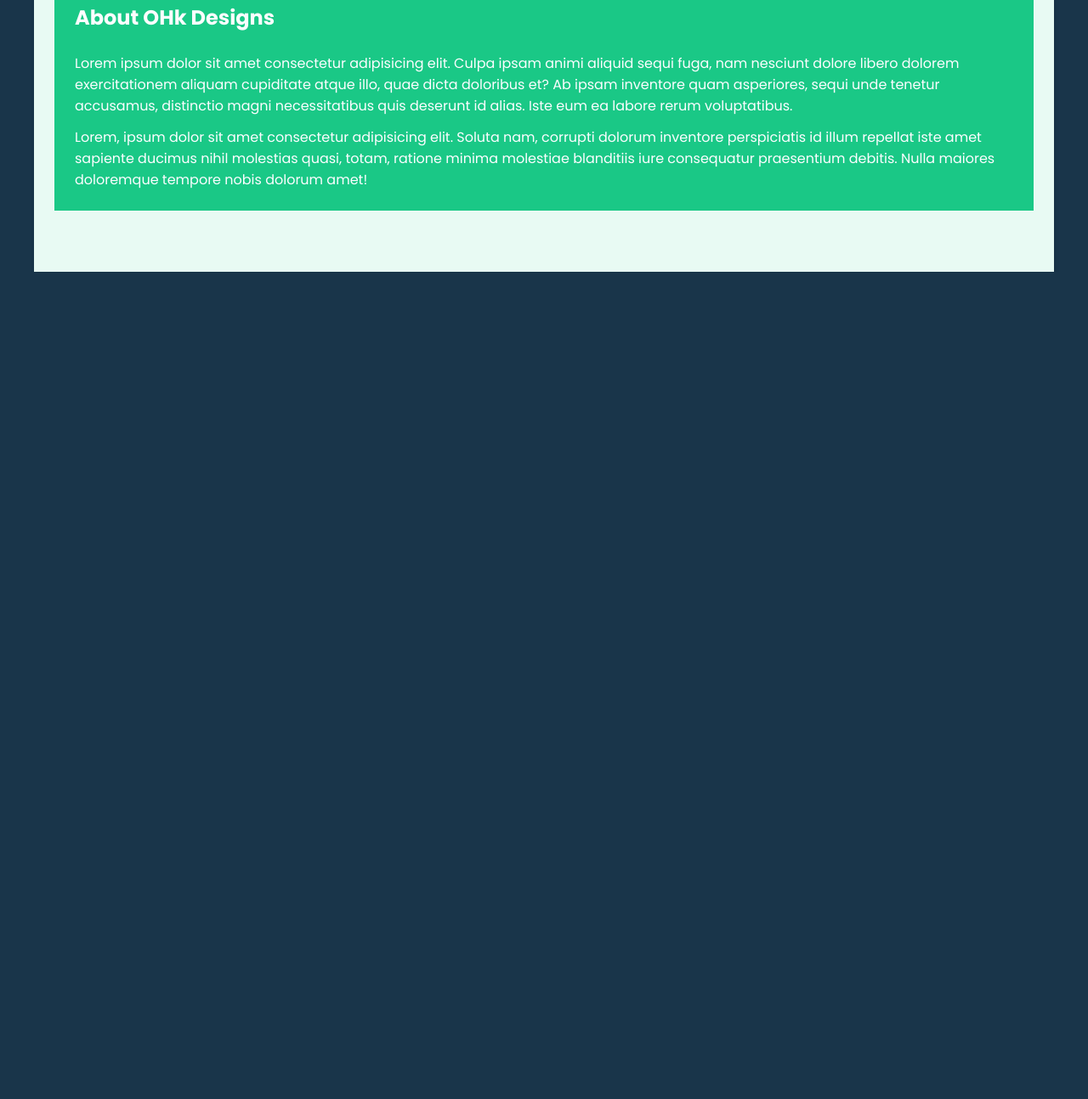
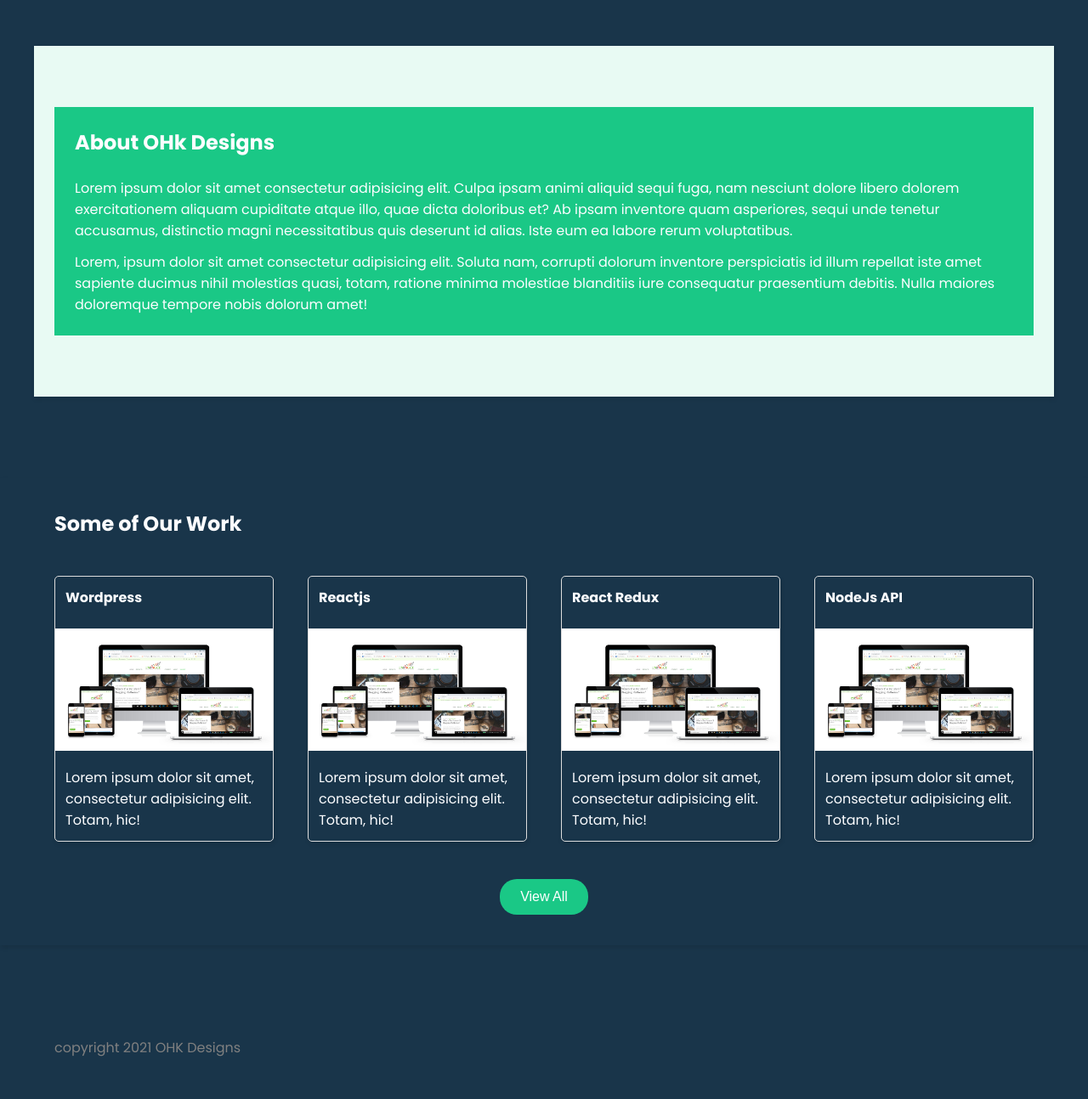
Before and after one commit to haluskua/Sass-Library, a website: page homepage.html in a window 1280 px wide. Shown: the part 768-2062 px from the top of the page at 85% size. Before the commit the page ends 1088 px from the top, so only its background shows below. Drawn offline with Linux system fonts and the light colour scheme.

Commit message:
using the css library and adding homepage.html sections including footer

```diff
--- a/homepage.html
+++ b/homepage.html
@@ -14,8 +14,8 @@
         <h1 class="site-title">Ompas CSS</h1>
         <ul class="display-f">
           <li class="ml-1 text-hover-secondary">
-            <a href="#work">Our Work</a>
-            <a href="#about">Our Work</a>
+            <a href="#work" class="pr-2 text-hover-orange-light-8">Our Work</a>
+            <a href="#about" class="pl-2 text-hover-orange-light-8">About</a>
           </li>
         </ul>
       </div>
@@ -26,11 +26,13 @@
       <div class="row justify-center">
         <div class="col-12-xs col-5-md">
           <h2>
-            <div class="font-xxl">Black-Belt</div>
-            <div class="font-xxl text-secondary">Your Website</div>
+            <div class="font-xxl text-white">Sassy CSS Library</div>
+            <div class="font-xxl text-secondary">Creating Logic in code</div>
           </h2>
           <p class="text-gray mt-2 mb-3">
-            Lorem ipsum dolor sit amet consectetur adipisicing elit.
+            I appreciate the basic structure and knowledge behind creating my
+            very own 'CSS Library' with sass. I have also used Gulp as my task
+            runner to preprocess my css file ready for deployment.
           </p>
           <a
             href="#work"
@@ -39,7 +41,7 @@
           >
         </div>
         <div class="col-12-xs col-5-md">
-          <img src="/img/laptop.svg" alt="" />
+          <img src="/img/charity.jpg" alt="" />
         </div>
       </div>
     </div>
@@ -65,5 +67,62 @@
         </p>
       </div>
     </section>
+
+    <!-- work section -->
+    <section id="work" class="mt-5">
+      <div class="container">
+        <h2 class="mb-2">Some of Our Work</h2>
+        <div class="row gap-2">
+          <div class="col-12-xs col-6-md col-3-lg">
+            <div class="card p-0">
+              <h3 class="card-title m-1">Wordpress</h3>
+              <img src="/img/charity.jpg" alt="" />
+              <p class="m-1">
+                Lorem ipsum dolor sit amet, consectetur adipisicing elit. Totam,
+                hic!
+              </p>
+            </div>
+          </div>
+          <div class="col-12-xs col-6-md col-3-lg">
+            <div class="card p-0">
+              <h3 class="card-title m-1">Reactjs</h3>
+              <img src="/img/charity.jpg" alt="" />
+              <p class="m-1">
+                Lorem ipsum dolor sit amet, consectetur adipisicing elit. Totam,
+                hic!
+              </p>
+            </div>
+          </div>
+          <div class="col-12-xs col-6-md col-3-lg">
+            <div class="card p-0">
+              <h3 class="card-title m-1">React Redux</h3>
+              <img src="/img/charity.jpg" alt="" />
+              <p class="m-1">
+                Lorem ipsum dolor sit amet, consectetur adipisicing elit. Totam,
+                hic!
+              </p>
+            </div>
+          </div>
+          <div class="col-12-xs col-6-md col-3-lg">
+            <div class="card p-0">
+              <h3 class="card-title m-1">NodeJs API</h3>
+              <img src="/img/charity.jpg" alt="" />
+              <p class="m-1">
+                Lorem ipsum dolor sit amet, consectetur adipisicing elit. Totam,
+                hic!
+              </p>
+            </div>
+          </div>
+        </div>
+        <div class="row justify-center mt-2">
+          <button class="btn-secondary text-white font-md">View All</button>
+        </div>
+      </div>
+    </section>
+
+    <!-- footer -->
+    <footer class="bg-black-7 text-gray pt-1 pb-2 mt-4">
+      <div class="container">copyright 2021 OHK Designs</div>
+    </footer>
   </body>
 </html>
```
Also changed, not shown: img/brown_pattern.png (added), img/bw_portrait.jpg (added), img/card.jpg (added), img/card2.png (added), img/charity.jpg (added).
